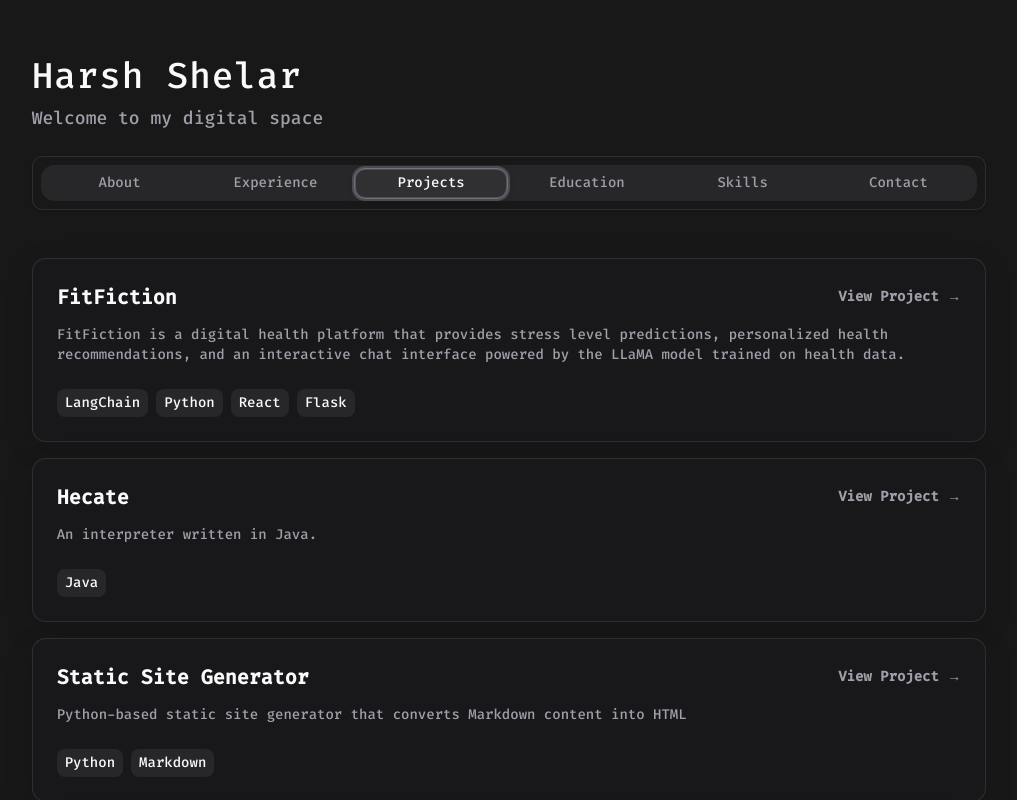
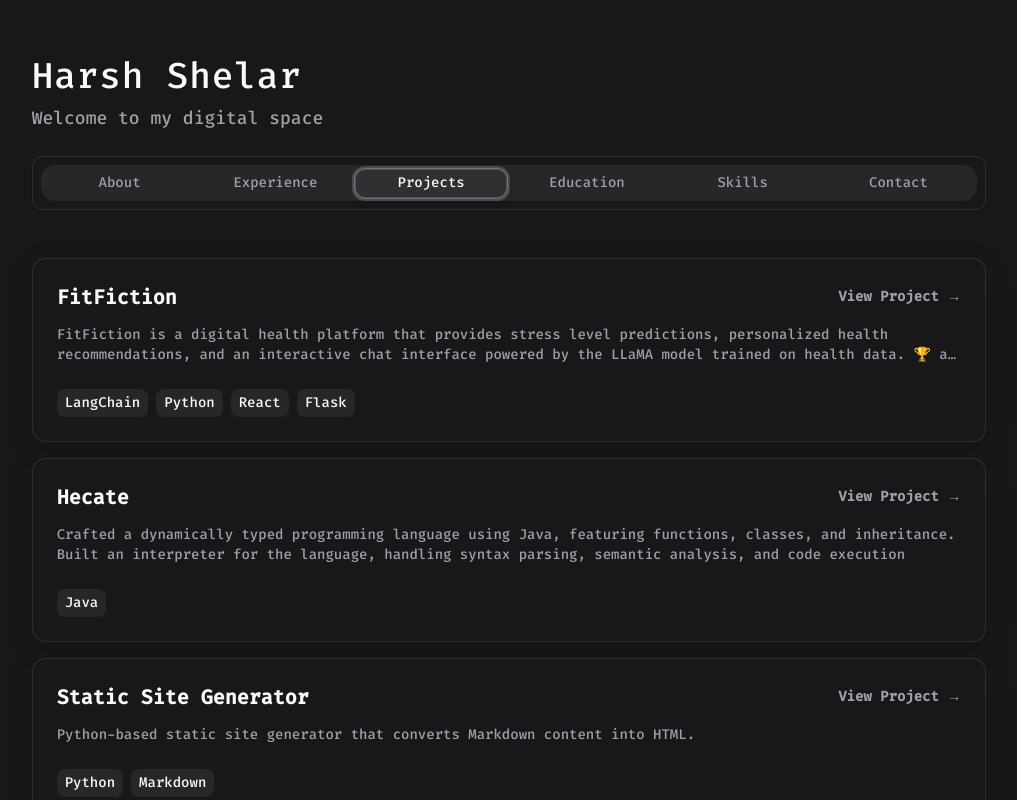
Before and after one commit to TeraSurror/portfolio, a Next.js app: page / in a window 1280 px wide. Both pictures are taken after a click on the tab "Projects". Shown: the top 800 px of the page, without its empty margins (131-1148 px from the left). Built offline with nearby package versions, Linux system fonts and the light colour scheme.

Commit message:
modified projects content

```diff
--- a/components/sections/projects.tsx
+++ b/components/sections/projects.tsx
@@ -11,14 +11,15 @@ export function Projects() {
     {
       title: "FitFiction",
       description:
-        "FitFiction is a digital health platform that provides stress level predictions, personalized health recommendations, and an interactive chat interface powered by the LLaMA model trained on health data.",
+        "FitFiction is a digital health platform that provides stress level predictions, personalized health recommendations, and an interactive chat interface powered by the LLaMA model trained on health data. 🏆 at Hack_NCState.",
       technologies: ["LangChain", "Python", "React", "Flask"],
       link: "https://github.com/TeraSurror/stress-detection",
       image: "/project-image.png",
     },
     {
       title: "Hecate",
-      description: "An interpreter written in Java.",
+      description:
+        "Crafted a dynamically typed programming language using Java, featuring functions, classes, and inheritance. Built an interpreter for the language, handling syntax parsing, semantic analysis, and code execution",
       technologies: ["Java"],
       link: "https://github.com/TeraSurror/Hecate",
       image: "/project-image.png",
@@ -26,14 +27,14 @@ export function Projects() {
     {
       title: "Static Site Generator",
       description:
-        "Python-based static site generator that converts Markdown content into HTML",
+        "Python-based static site generator that converts Markdown content into HTML.",
       technologies: ["Python", "Markdown"],
       link: "https://github.com/TeraSurror/static-site-generator",
       image: "/project-image.png",
     },
     {
       title: "Frogger 3D",
-      description: "3D version of the game frogger implemented in WebGL",
+      description: "3D version of the game frogger implemented in WebGL.",
       technologies: ["JavaScript", "WebGL"],
       link: "https://github.com/TeraSurror/frogger",
       image: "/project-image.png",
```
